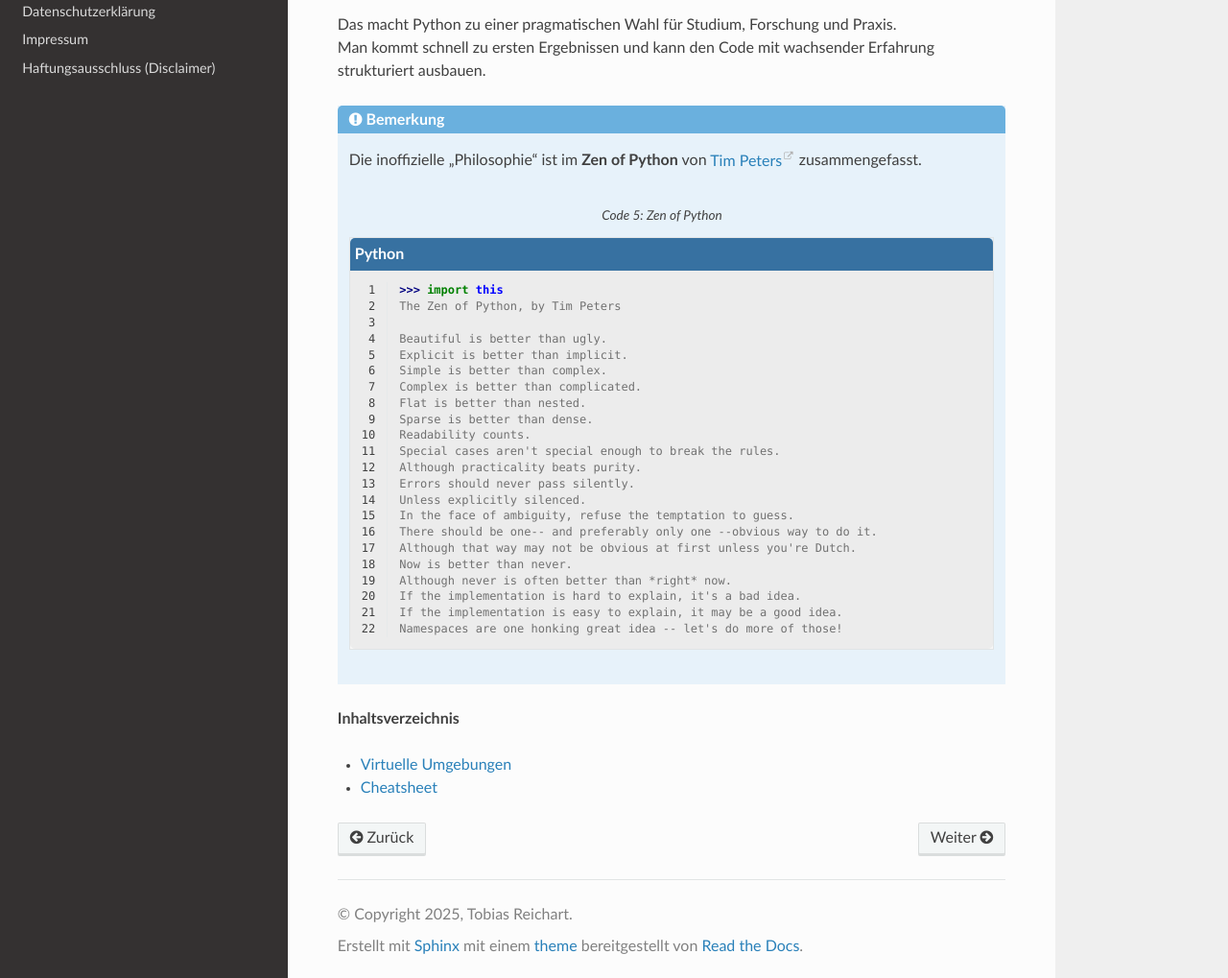
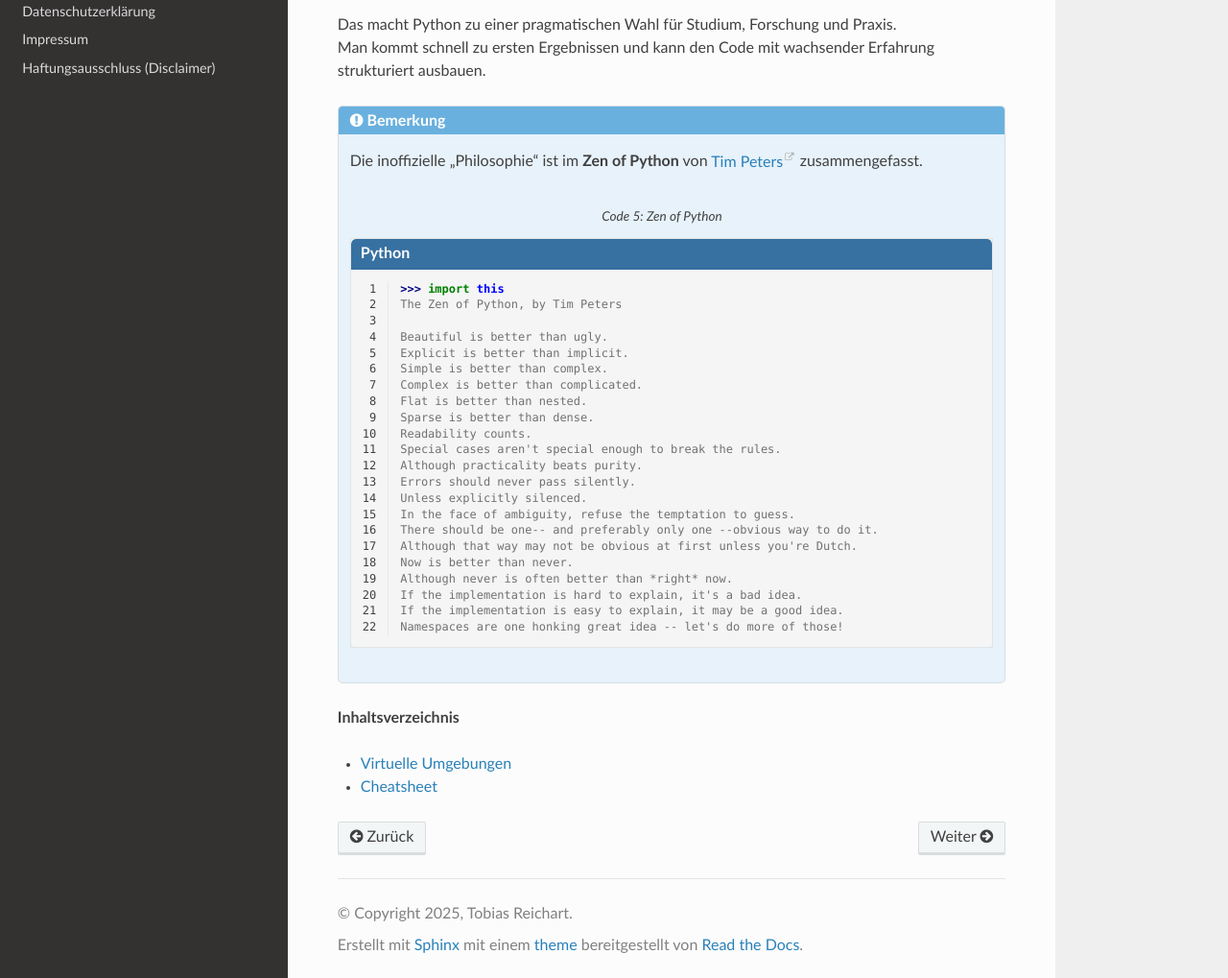
Before and after one commit to TobiasReichart/SimpleScience, a Sphinx documentation site: the page built from source/python/index.md, in a window 1280 px wide and 1400 px high, scrolled down 564 px. Shown: the part 378-1397 px from the top of the window at 96% size. Built offline with Sphinx 7.4.7 and the Read the Docs theme 3.1.0, drawn with Linux system fonts in a browser that asks for light colours.

Commit message:
Css-Styles angepasst

```diff
--- a/source/_static/codeblock_layout.css
+++ b/source/_static/codeblock_layout.css
@@ -1,153 +1,84 @@
-/* Sphinx/Docutils/Pygments: Codebereich einfärben */
+/* ======================================================
+   BASIS: Ein Style für ALLE Codeblöcke (Pygments/Sphinx)
+   ====================================================== */
+
+/* Der äußere Container (Sphinx/Pygments): z. B. <div class="highlight-bash highlight"> */
+div.highlight {
+  border-radius: 5px;                  /* Rundungen für OBEN & UNTEN */
+  overflow: hidden;                    /* Verhindert, dass Ecken des Inhalts über die Rundung hinausragen */
+  border: 1px solid rgba(0,0,0,.08); /* Einheitlicher Rahmen/Hintergrund für alle Codeboxen */
+  background: #f5f5f5;               /* Grundhintergrund (unter dem Titelbalken und um den Code herum) */
+}
+
+/* Der eigentliche Code-Block (das <pre> im Container) */
 div.highlight pre,
 pre.literal-block {
-  background-color: #ececec !important;  /* Code Hintergrundfarbe */
-  margin: 0;                               /* bündig an den Rand */
-  padding: 0.75rem 1rem;                   /* Luft um den Code */
-  border-radius: 0 0 5px 5px;              /* unten abrunden (passt zu ::before-Header) */
-  overflow: auto;                          /* Scrollbar bei langen Zeilen */
+  background: transparent; /* Hintergrund übernimmt der Container */
+  margin: 0;               /* bündig zum Container */
+  padding: 0.75rem 1rem;   /* Luft um den Code */
+  border-radius: 0;        /* Rundungen macht der Container */
+  overflow: auto;          /* Scrollbar bei langen Zeilen */
 }
 
-div.highlight-bash::before {  /* ::before fügt einen Inhalt vor das div-Element mit der Klasse highlight-bash ein, welches von Sphinx für Codeblöcke mit .. code-block:: python generiert wird */
-    content: "Bash"; /* Fügt den Text 'Bash' als zusätzlichen Inhalt vor den Codeblock ein */
-    display: block; /* Stellt das ::before-Element als Block-Element dar (nimmt die volle Breite ein) */
-    font-weight: bold; /* Der Text "Python-Befehl" wird fett dargestellt */
-    background-color: black; /* Setzt die Hintergrundfarbe des Elements auf schwarz */
-    color: white; /* Setzt die Schriftfarbe auf weiß */
-    padding: 5px; /* Fügt einen Innenabstand (Padding) von 5 Pixeln hinzu, damit der Text nicht direkt am Rand klebt. */
-    border-radius: 5px 5px 0 0; /* Macht die oberen Ecken des Elements abgerundet (5px), während die unteren Ecken eckig bleiben.
-                                    Oben links: 5px abgerundet
-                                    Oben rechts: 5px abgerundet
-                                    Unten rechts: 0px (keine Abrundung)
-                                    Unten links: 0px (keine Abrundung) */
+/* ==================================================
+   TITELBALKEN für ALLE Codeblöcke (einmal definiert)
+   ================================================== */
+
+/* JEDER Codeblock erhält einen Titelbalken.
+   Der Text/Farbe kommen über CSS-Variablen, die pro Sprache gesetzt werden. */
+div.highlight::before {
+  content: var(--code-title, "Code"); /* Standardtitel, falls nicht gesetzt */
+  display: block;
+  font-weight: 600;
+
+  /* Farben kommen aus Variablen, pro Sprache überschrieben (s. unten) */
+  background: var(--code-title-bg, #3b3b3b);
+  color: var(--code-title-fg, #fff);
+
+  padding: 6px 10px;
+  border-radius: 5px 5px 0 0;  /* Obere Ecken runden – passt zur Container-Rundung */
+  line-height: 1.2;            /* Grenzfall: Falls Themes Schatten/Margins haben, sorgt dies für sauberen Abschluss */
 }
 
-div.highlight-console::before { /* Console */
-    content: "Konsole";
-    display: block;
-    font-weight: bold;
-    background-color: #000000;
-    color: white;
-    padding: 5px;
-    border-radius: 5px 5px 0 0;
+/* ===========================================================================
+   SPRACH-ZUORDNUNG (nur Variablen setzen, kein Duplizieren)
+   Sphinx/Pygments erzeugt Klassen wie .highlight-bash, .highlight-python, ...
+   =========================================================================== */
+
+/* Bash / Konsole */
+div.highlight-bash    { --code-title: "Bash";     --code-title-bg: #000;    --code-title-fg: #fff; }
+div.highlight-console { --code-title: "Konsole";  --code-title-bg: #000;    --code-title-fg: #fff; }
+
+/* Windows Batch */
+div.highlight-bat     { --code-title: "Batch";    --code-title-bg: #000;    --code-title-fg: #fff; }
+
+/* Python */
+div.highlight-python  { --code-title: "Python";   --code-title-bg: #3771a1; --code-title-fg: #fff; }
+
+/* LaTeX */
+div.highlight-latex   { --code-title: "LaTeX";    --code-title-bg: #343131; --code-title-fg: #fff; }
+
+/* Markdown (MyST) */
+div.highlight-markdown{ --code-title: "MyST-Markdown"; --code-title-bg: #f37726; --code-title-fg: #fff; }
+
+/* TOML / JSON */
+div.highlight-toml    { --code-title: "TOML";     --code-title-bg: #9c4221; --code-title-fg: #fff; }
+div.highlight-json    { --code-title: "JSON";     --code-title-bg: #434343; --code-title-fg: #fff; }
+
+/* BibTeX / reST / CSS / C# / XML */
+div.highlight-bibtex  { --code-title: "BibTeX";   --code-title-bg: #343131; --code-title-fg: #fff; }
+div.highlight-rst     { --code-title: "reST";     --code-title-bg: #343131; --code-title-fg: #fff; }
+div.highlight-css     { --code-title: "CSS";      --code-title-bg: #66309a; --code-title-fg: #fff; }
+div.highlight-csharp  { --code-title: "C#";       --code-title-bg: #66309a; --code-title-fg: #fff; }
+div.highlight-xml     { --code-title: "XML";      --code-title-bg: #439eff; --code-title-fg: #fff; }
+
+/* Optional: Ordnerstruktur (keine Sprache → oft "none") */
+div.highlight-none    { --code-title: "Ordnerstruktur"; --code-title-bg: #3b3b3b; --code-title-fg: #fff; }
+
+/* Copy-Button unter Kopfzeile */
+div.highlight .copybtn {
+  position: absolute;
+  top: 35px;
+  right: 8px;
+  z-index: 2;
 }
-
-div.highlight-bat::before { /* bat */
-    content: "Batch";
-    display: block;
-    font-weight: bold;
-    background-color: #000000;
-    color: white;
-    padding: 5px;
-    border-radius: 5px 5px 0 0;
-}
-
-div.highlight-none::before { /* Ordnerstruktur */
-    content: "Ordnerstruktur";
-    display: block;
-    font-weight: bold;
-    background-color: #3b3b3b;
-    color: white;
-    padding: 5px;
-    border-radius: 5px 5px 0 0;
-}
-
-div.highlight-python::before { /* Python */
-    content: "Python";
-    display: block;
-    font-weight: bold;
-    background-color: #3771a1;
-    color: white;
-    padding: 5px;
-    border-radius: 5px 5px 0 0;
-}
-
-div.highlight-latex::before { /* LaTeX */
-    content: "LaTeX";
-    display: block;
-    font-weight: bold;
-    background-color: #343131;
-    color: white;
-    padding: 5px;
-    border-radius: 5px 5px 0 0;
-}
-
-div.highlight-markdown::before { /* Markdown */
-    content: "MyST-Markdown";
-    display: block;
-    font-weight: bold;
-    background-color: #f37726;
-    color: white;
-    padding: 5px;
-    border-radius: 5px 5px 0 0;
-}
-
-div.highlight-toml::before { /* TOML */
-    content: "TOML";
-    display: block;
-    font-weight: bold;
-    background-color: #9c4221;
-    color: white;
-    padding: 5px;
-    border-radius: 5px 5px 0 0;
-}
-
-div.highlight-json::before { /* JSON */
-    content: "JSON";
-    display: block;
-    font-weight: bold;
-    background-color: #434343;
-    color: white;
-    padding: 5px;
-    border-radius: 5px 5px 0 0;
-}
-
-div.highlight-bibtex::before { /* BibTeX */
-    content: "BibTeX";
-    display: block;
-    font-weight: bold;
-    background-color: #343131;
-    color: white;
-    padding: 5px;
-    border-radius: 5px 5px 0 0;
-}
-
-div.highlight-rst::before { /* rst */
-    content: "rst";
-    display: block;
-    font-weight: bold;
-    background-color: #343131;
-    color: white;
-    padding: 5px;
-    border-radius: 5px 5px 0 0;
-}
-
-div.highlight-css::before { /* css */
-    content: "CSS";
-    display: block;
-    font-weight: bold;
-    background-color: #66309a;
-    color: rgb(255, 255, 255);
-    padding: 5px;
-    border-radius: 5px 5px 0 0;
-}
-
-div.highlight-csharp::before { /* C# */
-    content: "C#";
-    display: block;
-    font-weight: bold;
-    background-color: #66309a;
-    color: white;
-    padding: 5px;
-    border-radius: 5px 5px 0 0;
-}
-
-div.highlight-xml::before { /* C# */
-    content: "xml";
-    display: block;
-    font-weight: bold;
-    background-color: #439eff;
-    color: white;
-    padding: 5px;
-    border-radius: 5px 5px 0 0;
-}
--- a/source/_static/hinweisboxen_layout.css
+++ b/source/_static/hinweisboxen_layout.css
@@ -1,3 +1,14 @@
-div.admonition > .admonition-title {
-    border-radius: 5px 5px 0 0; /* Nur oben links und rechts abrunden */
+/* ==============================
+   GESAMTE HINWEISBOX (Container)
+   ============================== */
+
+/* Das <div class="admonition"> ist der Rahmen der Box.
+   - border-radius rundet ALLE vier Ecken (oben + unten).
+   - overflow: hidden sorgt dafür, dass der INHALT (z. B. der farbige Titel)
+     die runden Ecken respektiert und nicht "übersteht".
+   - border: ein feiner Rahmen (optional, fürs saubere Erscheinungsbild). */
+div.admonition {
+  border-radius: 5px;              /* alle Ecken (oben & unten) abrunden */
+  overflow: hidden;                /* Inhalt an die Rundung "anpassen" */
+  border: 1px solid rgba(0,0,0,.08);
 }
```
